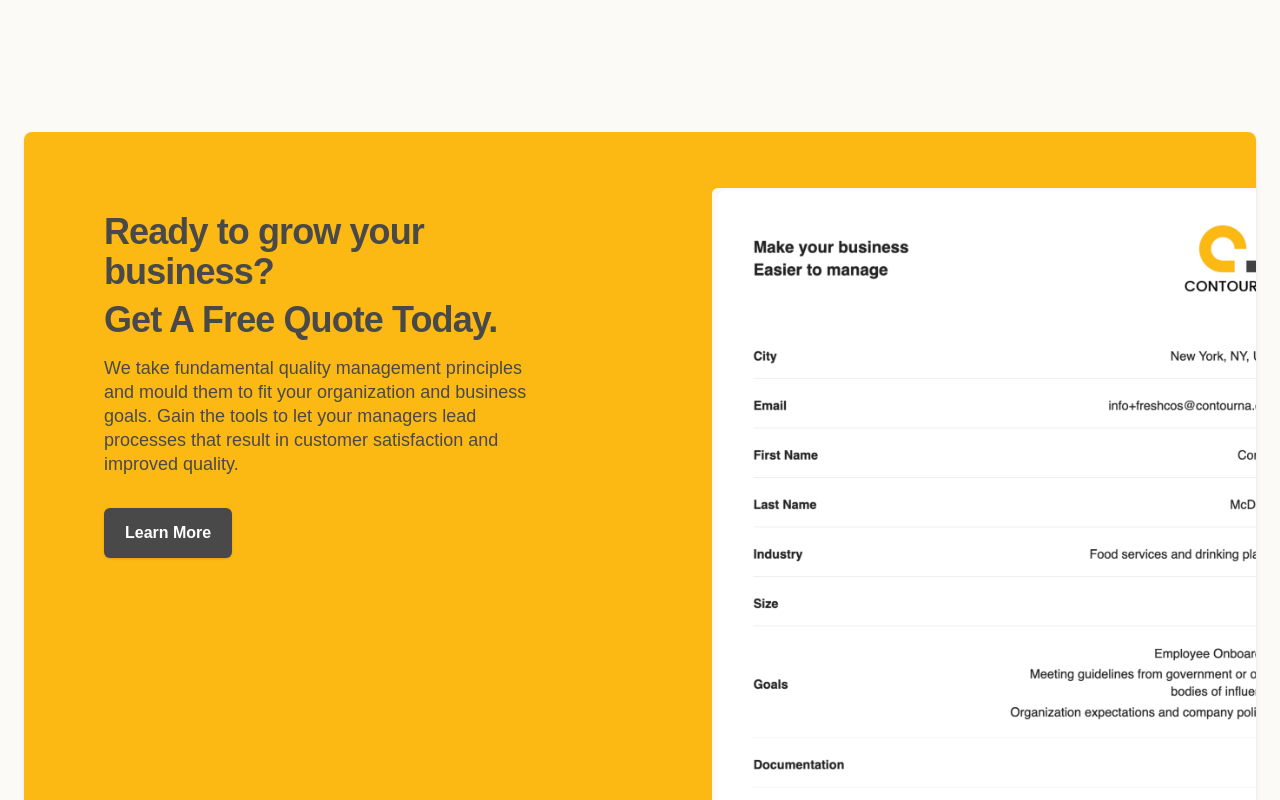
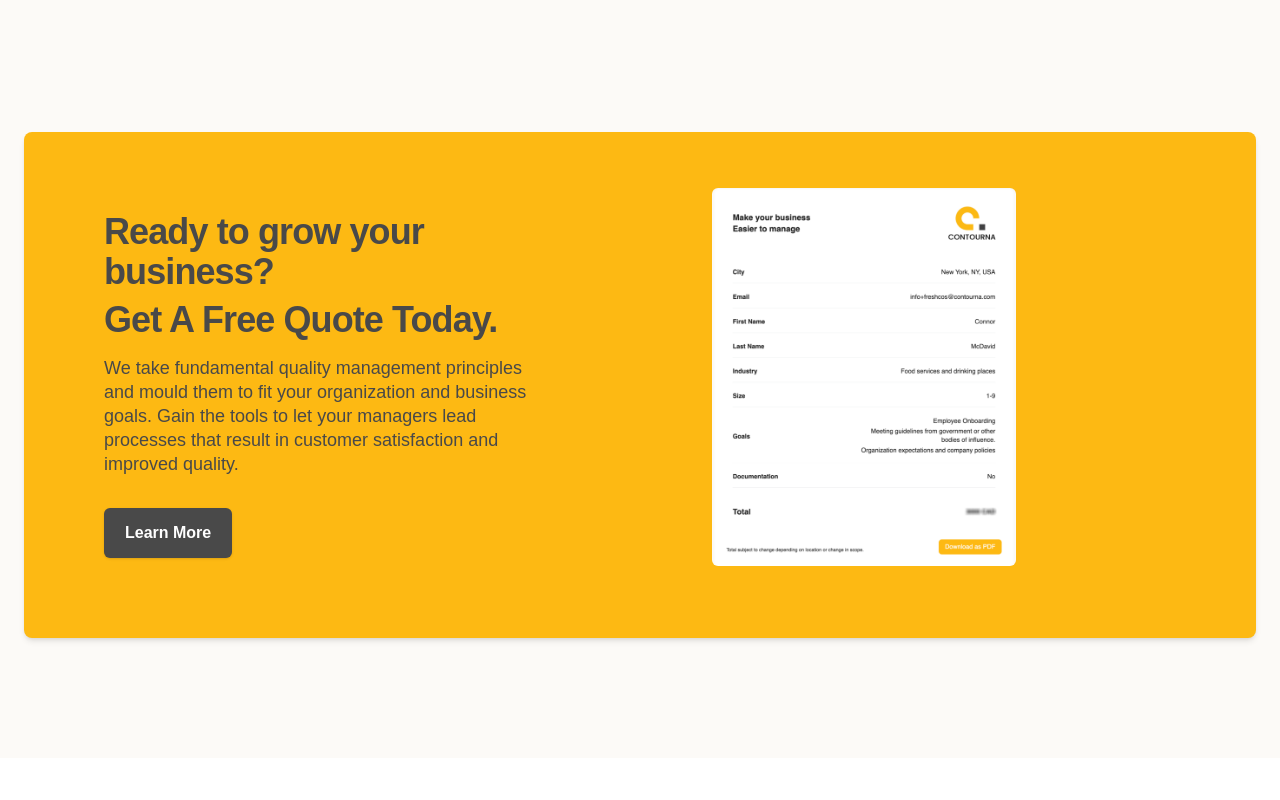
Before and after one commit to Contourna-SaaS/contourna-marketing, a Next.js app: page / in a window 1280 px wide. Shown: the part 1180-1980 px from the top of the page. Built offline with nearby package versions, Linux system fonts and the light colour scheme; no server answers; what next-recaptcha-v3 would draw is missing.

Commit message:
center align home cta

```diff
--- a/src/components/CTABannerHome.tsx
+++ b/src/components/CTABannerHome.tsx
@@ -3,7 +3,7 @@ export default function CTABannerHome() {
     <div className="container">
       <div className="mx-auto py-16 mt-8 mb-6">
         <div className="overflow-hidden rounded-lg bg-c-yellow shadow-md lg:grid lg:grid-cols-2 lg:gap-4">
-          <div className="px-6 pt-10 pb-12 sm:px-16 sm:pt-16 lg:py-16 lg:pr-0 xl:py-20 xl:px-20">
+          <div className="px-6 pt-10 pb-12 sm:px-16 sm:pt-16 lg:py-16 lg:pr-0 xl:py-20 xl:px-20 flex">
             <div className="lg:self-center">
               <h2 className="text-3xl font-bold tracking-tight text-c-grey sm:text-4xl">
                 <span className="block">
@@ -26,7 +26,7 @@ export default function CTABannerHome() {
           </div>
           <div className="aspect-w-5 aspect-h-3 -mt-6 md:aspect-w-2 md:aspect-h-1">
             <img
-              className="translate-x-6 translate-y-6 transform rounded-md object-cover object-left-top sm:translate-x-16 lg:translate-y-20"
+              className="translate-x-6 translate-y-6 transform rounded-md object-cover object-left-top sm:translate-x-16 lg:translate-y-20 w-1/2"
               src="images/get-a-quote-demo-blur.png"
               alt="Get a quote screenshot"
             />
```
